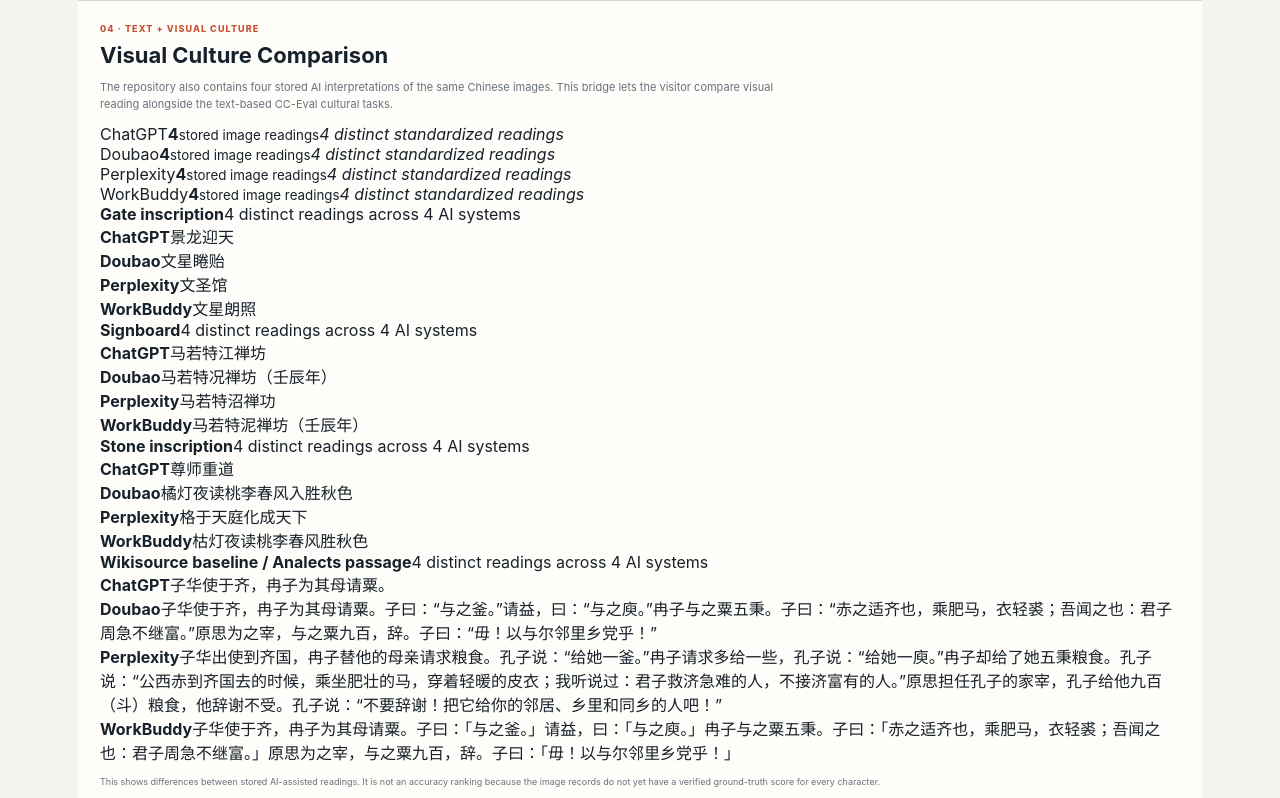
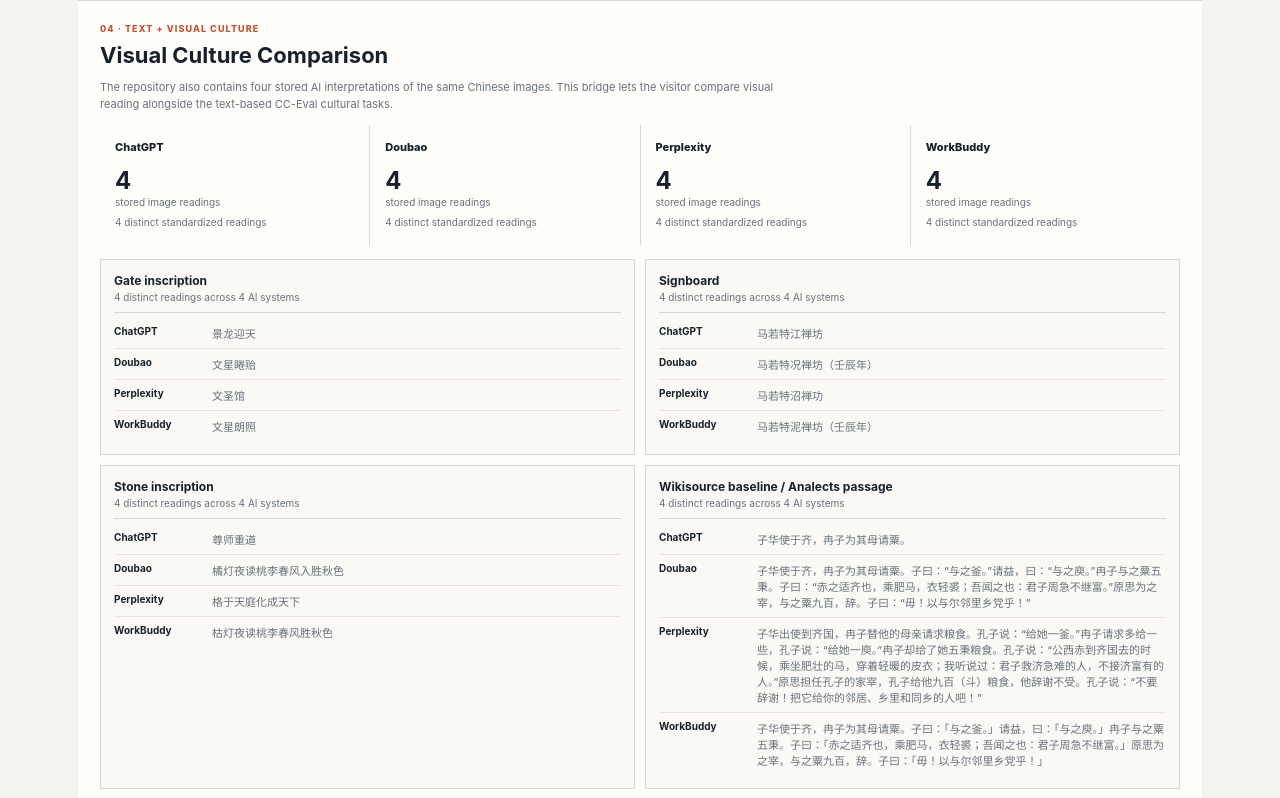
Before and after one commit to MNC31/mnc31-ai-culture-language-explorer, a plain HTML site: page index.html in a window 1280 px wide. Shown: the part 5820-6618 px from the top of the page. Drawn offline with Linux system fonts and the light colour scheme; no server answers.

Commit message:
Style visual culture comparison panel

```diff
--- a/style.css
+++ b/style.css
@@ -264,3 +264,6 @@
   .evidence-grid>div{border-right:0}
   .evidence-head{display:none}
 }
+
+.visual-bridge-grid{margin-top:12px}.visual-models{display:grid;grid-template-columns:repeat(4,1fr);gap:1px;background:var(--line);margin-bottom:14px}.visual-model-card{background:var(--paper);padding:15px;min-height:105px}.visual-model-card>span{display:block;font-size:11px;font-weight:800;margin-bottom:12px}.visual-model-card>strong{font-size:24px;display:block}.visual-model-card small,.visual-model-card em{display:block;color:var(--muted);font-size:10px;line-height:1.45;font-style:normal}.visual-model-card em{margin-top:6px}.visual-image-grid{display:grid;grid-template-columns:repeat(2,1fr);gap:10px}.visual-image-card{border:1px solid var(--line);padding:13px;background:#faf9f5}.visual-image-card>div:first-child{padding-bottom:9px;border-bottom:1px solid var(--line);margin-bottom:5px}.visual-image-card>div:first-child strong{display:block;font-size:12px}.visual-image-card>div:first-child span{display:block;color:var(--muted);font-size:10px;margin-top:3px}.visual-reading{display:grid;grid-template-columns:90px 1fr;gap:8px;padding:7px 0;border-bottom:1px solid #e8e4dc;font-size:11px}.visual-reading:last-child{border-bottom:0}.visual-reading b{font-size:10px}.visual-reading span{color:var(--muted)}
+@media(max-width:700px){.visual-models{grid-template-columns:repeat(2,1fr)}.visual-image-grid{grid-template-columns:1fr}}
```
